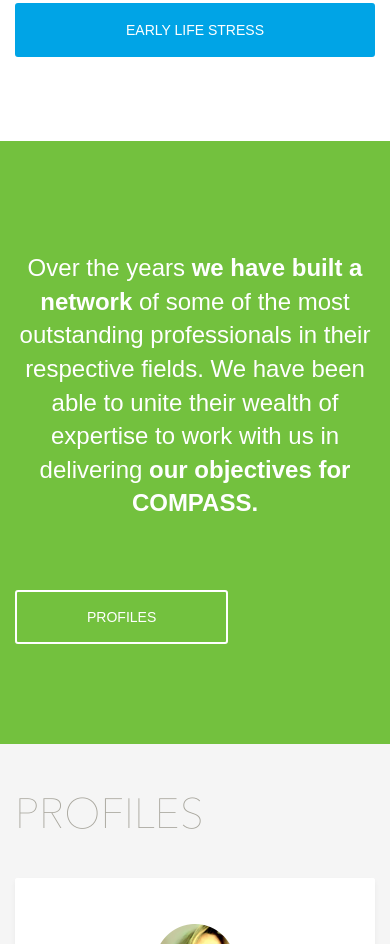
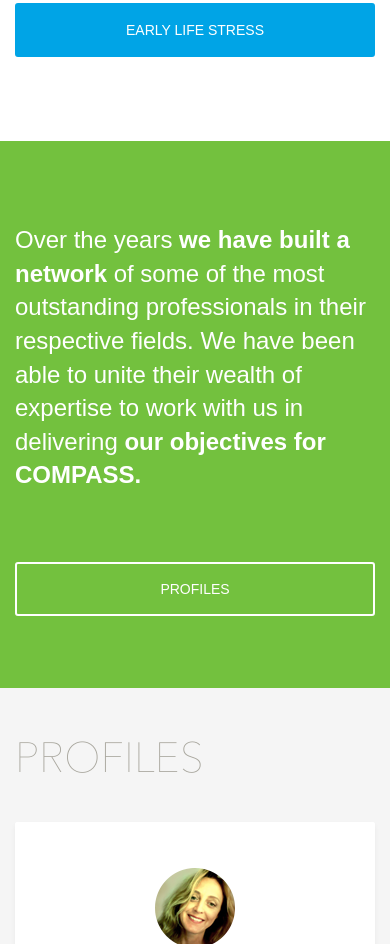
Before and after one commit to sjrichards88/compass, a website: page public_html/index.html in a window 390 px wide. Shown: the part 4071-5015 px from the top of the page. Drawn offline with Linux system fonts and the light colour scheme; a web font is replaced by a local one.

Commit message:
call toa ction

```diff
--- a/gulpfile.js
+++ b/gulpfile.js
@@ -41,6 +41,7 @@
 gulp.task('watch', ['browserSync'], function() {
   gulp.watch('src/scripts/**/*.js', ['scripts']);
   gulp.watch('src/styles/**/*.scss', ['styles']);
+  gulp.watch('public_html/**/*.html', browserSync.reload);
 });
 
 gulp.task('default', function() {
--- a/public_html/index.html
+++ b/public_html/index.html
@@ -229,7 +229,7 @@
 outstanding professionals in their respective fields. We have been able to unite their wealth of expertise to work with us in
 delivering <b>our objectives for COMPASS.</b></h4>
 			</div>
-			<div class="col-md-4 text-right wow animated fadeInUp text-center-mobile">
+			<div class="col-xs-12 col-md-4 text-right wow animated fadeInUp text-center-mobile">
 				<a href="profiles.html" class="btn btn-white sample-button profile-banner-btn">PROFILES</a>
 			</div>
 		</div>
--- a/src/styles/main.scss
+++ b/src/styles/main.scss
@@ -414,9 +414,16 @@
 	z-index: 2;
 	&.call-to-action {
 		background: #73c13e;
-		padding: 100px 0;
+		padding: 72px 0;
+		@media (min-width: $screen-sm) {
+			padding: 100px 0;
+		}
 		h4 {
 			line-height: 1.4;
+			text-align: left;
+			@media (min-width: $screen-sm) {
+				text-align: center;
+			}
 		}
 	}
 }
```
Also changed, not shown: public_html/css/main.min.css.
